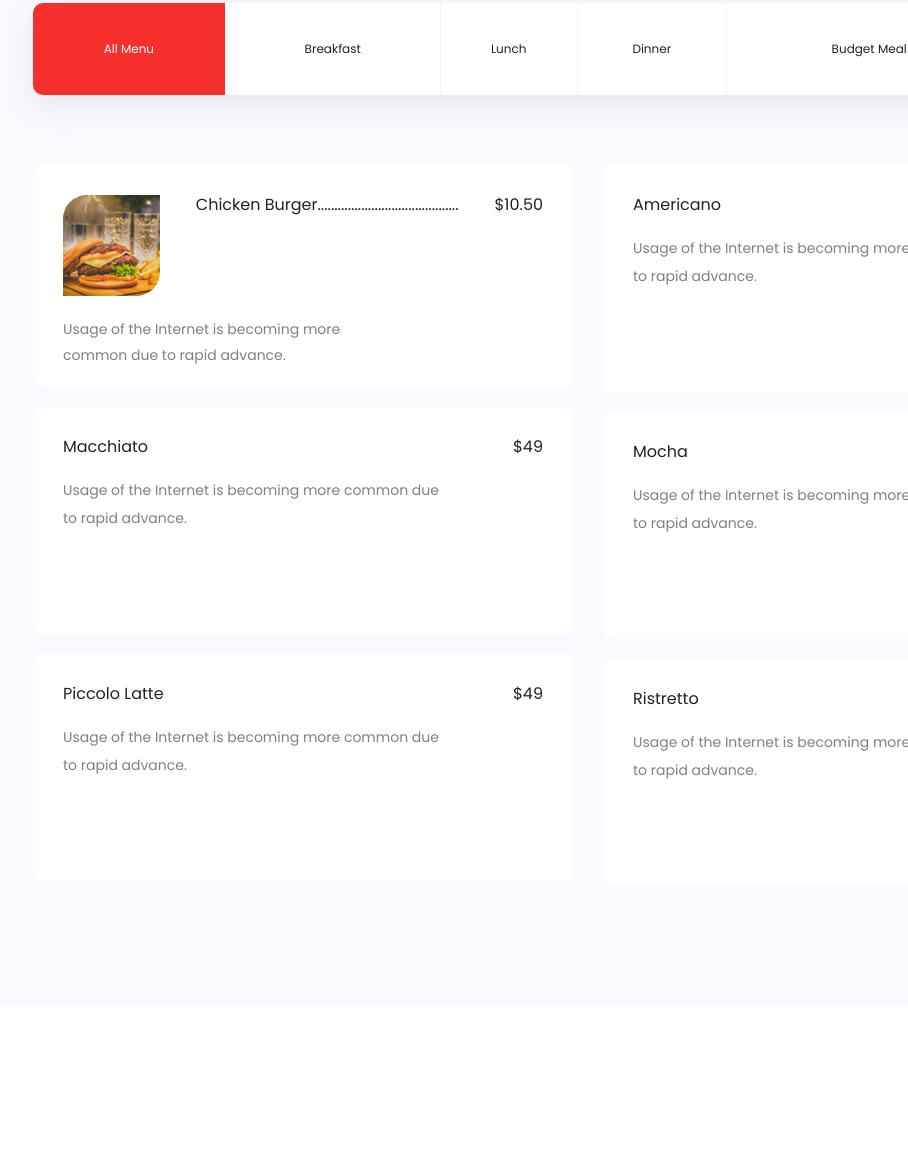
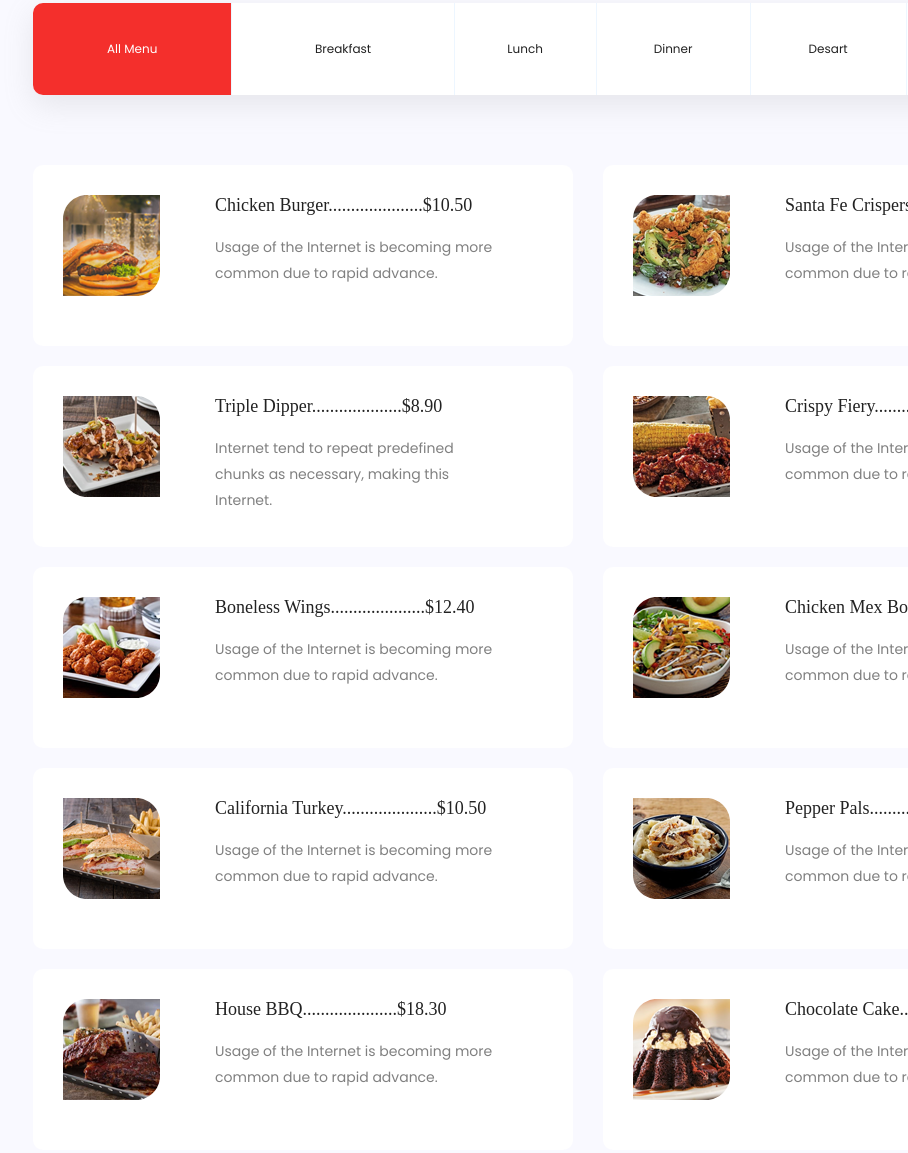
Before and after one commit to anjum18/resturant, a plain HTML site: page index.html in a window 1280 px wide. Shown: the part 2106-3259 px from the top of the page, without its empty margins (372-1280 px from the left). Before the commit the page ends 3112 px from the top, so only its background shows below. Drawn offline with nearby package versions, Linux system fonts and the light colour scheme; some packages are replaced by stand-ins of ours; a web font is replaced by a local one.

Commit message:
isotop of menu is working

```diff
--- a/css/main.css
+++ b/css/main.css
@@ -2139,9 +2139,11 @@ body.mobile-nav-active #mobile-nav-toggle {
   border-radius: 10px;
   padding: 30px;
   margin-top: 20px;
+
 }
 .single-menu .title-wrap {
   margin-bottom: 20px;
+
 }
 .single-menu p {
   margin-bottom: 0px;
--- a/css/resturant.css
+++ b/css/resturant.css
@@ -1,28 +1,93 @@
-
-
 /*
 reset css
 */
-
 
 /* http://meyerweb.com/eric/tools/css/reset/
    v2.0 | 20110126
    License: none (public domain)
 */
 
-html, body, div, span, applet, object, iframe,
-h1, h2, h3, h4, h5, h6, p, blockquote, pre,
-a, abbr, acronym, address, big, cite, code,
-del, dfn, em, img, ins, kbd, q, s, samp,
-small, strike, strong, sub, sup, tt, var,
-b, u, i, center,
-dl, dt, dd, ol, ul, li,
-fieldset, form, label, legend,
-table, caption, tbody, tfoot, thead, tr, th, td,
-article, aside, canvas, details, embed,
-figure, figcaption, footer, header, hgroup,
-menu, nav, output, ruby, section, summary,
-time, mark, audio, video {
+html,
+body,
+div,
+span,
+applet,
+object,
+iframe,
+h1,
+h2,
+h3,
+h4,
+h5,
+h6,
+p,
+blockquote,
+pre,
+a,
+abbr,
+acronym,
+address,
+big,
+cite,
+code,
+del,
+dfn,
+em,
+img,
+ins,
+kbd,
+q,
+s,
+samp,
+small,
+strike,
+strong,
+sub,
+sup,
+tt,
+var,
+b,
+u,
+i,
+center,
+dl,
+dt,
+dd,
+ol,
+ul,
+li,
+fieldset,
+form,
+label,
+legend,
+table,
+caption,
+tbody,
+tfoot,
+thead,
+tr,
+th,
+td,
+article,
+aside,
+canvas,
+details,
+embed,
+figure,
+figcaption,
+footer,
+header,
+hgroup,
+menu,
+nav,
+output,
+ruby,
+section,
+summary,
+time,
+mark,
+audio,
+video {
   margin: 0;
   padding: 0;
   border: 0;
@@ -31,22 +96,35 @@ time, mark, audio, video {
   vertical-align: baseline;
 }
 /* HTML5 display-role reset for older browsers */
-article, aside, details, figcaption, figure,
-footer, header, hgroup, menu, nav, section {
+article,
+aside,
+details,
+figcaption,
+figure,
+footer,
+header,
+hgroup,
+menu,
+nav,
+section {
   display: block;
 }
 body {
   line-height: 1;
 }
-ol, ul {
+ol,
+ul {
   list-style: none;
 }
-blockquote, q {
+blockquote,
+q {
   quotes: none;
 }
-blockquote:before, blockquote:after,
-q:before, q:after {
-	content: '';
+blockquote:before,
+blockquote:after,
+q:before,
+q:after {
+  content: "";
   content: none;
 }
 table {
@@ -58,18 +136,13 @@ table {
 personalise css
 */
 
-body{
+body {
   width: 1920px;
   font-family: Poppins;
   color: #ffffff;
-
 }
 
-
-
-
 .intro {
-
   width: 100%;
   padding-top: 358px;
   height: 800px;
@@ -89,41 +162,39 @@ body{
   padding-top: 358px;
 }
 
-h5{
+h5 {
   /* Style for "Restaurant" */
   width: 481px;
   height: 45px;
   color: #00c5d2;
-font-family: 'Sacramento', cursive;
+  font-family: "Sacramento", cursive;
   font-size: 36px;
   font-weight: 400;
   line-height: 15px;
   margin: 0 auto;
-
-
 }
-h1{
+h1 {
   /* Style for "We Provide" */
   width: 742px;
   height: 47px;
   color: #ffffff;
-font-family: 'Lobster Two', cursive;
+  font-family: "Lobster Two", cursive;
   font-size: 48px;
   font-weight: 700;
   line-height: 15px;
 }
-.subparagraph{
+.subparagraph {
   /* Style for "when an un" */
   width: 799px;
   height: 72px;
   color: #ffffff;
-font-family: 'Poppins', sans-serif;
+  font-family: "Poppins", sans-serif;
   font-size: 16px;
   font-weight: 500;
   line-height: 28px;
 }
 
-#About{
+#About {
   /* Style for "Rounded Re" */
   width: 150px;
   height: 50px;
@@ -133,12 +204,10 @@ text-transform: uppercase;
   color: #ffffff;
   font-size: 16px;
   font-weight: 400;
-line-height:30px;
+  line-height: 30px;
   margin-top: 50px;
-
-
 }
-#seemenu{
+#seemenu {
   /* Style for "See Menu" */
   width: 150px;
   height: 50px;
@@ -148,19 +217,15 @@ margin-top: 50px;
   color: #ffffff;
   font-size: 16px;
   font-weight: 400;
-	line-height:30px;
+  line-height: 30px;
   margin-top: 50px;
   margin-left: 30px;
-
-
-
-
 }
 
-a:hover{
+a:hover {
   background-color: #ff3a2d;
 }
-p{
+p {
   /* Style for "Injected h" */
   width: 790px;
   height: 128px;
@@ -170,7 +235,7 @@ font-size: 14px;
   font-weight: 400;
   line-height: 28px;
 }
-h1{
+h1 {
   /* Style for "We Provide" */
   width: 350px;
   height: 87px;
@@ -179,15 +244,14 @@ font-family: Sacramento;
   font-size: 36px;
   font-weight: 400;
   line-height: 54px;
-
 }
-span{
+span {
   /* Text style for "About Us" */
   color: #222222;
   font-family: "Lobster Two";
   font-size: 28px;
 }
-.aboutpara{
+.aboutpara {
   /* Style for "Injected h" */
   width: 790px;
   height: 128px;
@@ -197,7 +261,7 @@ font-size: 14px;
   font-weight: 400;
   line-height: 28px;
 }
-.foodkind{
+.foodkind {
   /* Style for "We Always" */
   width: 562px;
   height: 83px;
@@ -207,12 +271,11 @@ font-size: 36px;
   font-weight: 400;
   line-height: 54px;
 }
-.imgmenu{
+.imgmenu {
   width: 97px;
   height: 101px;
 }
-.menupara{
-	/* Style for "Internet t" */
+.menupara {
   width: 290px;
   height: 41px;
   color: #808080;
@@ -220,4 +283,20 @@ font-family: Poppins;
   font-size: 14px;
   font-weight: 400;
   line-height: 26px;
+  padding-top: 20px;
+
 }
+h4 {
+  width: 328px;
+  height: 19px;
+  color: #222222;
+  font-family: "Poppins - Semi Bold";
+  font-size: 18px;
+  font-weight: 400;
+  line-height: 49px;
+
+}
+.align-price{
+	/* padding-top: 20px; */
+
+}
--- a/index.html
+++ b/index.html
@@ -1,5 +1,6 @@
 <!DOCTYPE html>
 <html lang="en">
+
 <head>
   <meta charset="UTF-8">
   <meta name="viewport" content="width=device-width, initial-scale=1.0">
@@ -7,7 +8,8 @@
   <link href="https://fonts.googleapis.com/css?family=Sacramento&display=swap" rel="stylesheet">
   <link href="https://fonts.googleapis.com/css?family=Sacramento&display=swap" rel="stylesheet">
   <link href="https://fonts.googleapis.com/css?family=Lobster+Two|Poppins&display=swap" rel="stylesheet">
-    <link rel="stylesheet" href="https://stackpath.bootstrapcdn.com/bootstrap/4.3.1/css/bootstrap.min.css" integrity="sha384-ggOyR0iXCbMQv3Xipma34MD+dH/1fQ784/j6cY/iJTQUOhcWr7x9JvoRxT2MZw1T" crossorigin="anonymous">
+  <link rel="stylesheet" href="https://stackpath.bootstrapcdn.com/bootstrap/4.3.1/css/bootstrap.min.css"
+    integrity="sha384-ggOyR0iXCbMQv3Xipma34MD+dH/1fQ784/j6cY/iJTQUOhcWr7x9JvoRxT2MZw1T" crossorigin="anonymous">
   <!--
 			CSS
 			============================================= -->
@@ -23,6 +25,7 @@
   <link rel="stylesheet" href="css/resturant.css">
   <title>resturant</title>
 </head>
+
 <body>
   <header id="header">
     <div class="header-top">
@@ -74,7 +77,9 @@
             <div class="col-md-8 col-md-offset-2 intro-text">
               <h5>RestaurantBD is the name of pure food</h5>
               <h1>We Provide 100% Pure & Healthy Food</h1>
-                        <p class="subparagraph">when an unknown printer took a galley of type and scrambled it to make a type specimen book. It has survived not only five centuries, but also the leap into electronic typesetting, remaining essentially unchanged. It was popularised in the 1960s.</p>
+              <p class="subparagraph">when an unknown printer took a galley of type and scrambled it to make a type
+                specimen book. It has survived not only five centuries, but also the leap into electronic typesetting,
+                remaining essentially unchanged. It was popularised in the 1960s.</p>
 
               <a href="#Aboutus" class="btn btn-custom btn-lg page-scroll" id="About">About us</a>
               <a href="#SeeMenu" class="btn btn-custom btn-lg page-scroll" id="seemenu">See Menu</a>
@@ -95,7 +100,11 @@
           <h1>We Provide Best Services <br>
             <span>About Us</span></h1>
           <p class="aboutpara">
-              Injected humour, or randomised words which don't look evethe Internet tend to repeat predefined chunks as necessary, making this the first n slightly believable. If Lorem Ipsum, you need to be sure there isn't on the Internet tend to repeat predefined chunks as you are going to use a passage of Lorem Ipsum, you need to be sure there isn't on the Internet tend to repeat predefined chunks as necessary, making this the first true generator on the Internet tend to repeat predefined chunks as you
+            Injected humour, or randomised words which don't look evethe Internet tend to repeat predefined chunks as
+            necessary, making this the first n slightly believable. If Lorem Ipsum, you need to be sure there isn't on
+            the Internet tend to repeat predefined chunks as you are going to use a passage of Lorem Ipsum, you need to
+            be sure there isn't on the Internet tend to repeat predefined chunks as necessary, making this the first
+            true generator on the Internet tend to repeat predefined chunks as you
           </p>
 
         </div>
@@ -113,19 +122,14 @@
         <div class="menu-content pb-70 col-lg-8">
           <div class="title text-center">
             <h1 class="foodkind">What kind of Foods we serve for you<br>
-      <span> Main Dish</span</h1>
-
-  </div>
-</div>
-</div>
-
-        <ul class="filter-wrap filters col-lg-12 no-padding">
+              <span> Main Dish</span</h1> </div> </div> </div> <ul class="filter-wrap filters col-lg-12 no-padding">
                 <li class="active" data-filter="*">All Menu</li>
                 <li data-filter=".breakfast">Breakfast</li>
                 <li data-filter=".lunch">Lunch</li>
                 <li data-filter=".dinner">Dinner</li>
-            <li data-filter=".budget-meal">Budget Meal</li>
-            <li data-filter=".buffet">Buffet</li>
+                <li data-filter=".desart">Desart  </li>
+                <li data-filter=".kids-menu"> Kids Menu</li>
+
                 </ul>
 
                 <div class="filters-content">
@@ -134,67 +138,135 @@
                       <div class="single-menu">
                         <div class="title-wrap d-flex justify-content-between">
                           <img src="img/maindish/Layer_11.png" alt="maindish" class="imgmenu">
-        <h4>Chicken Burger..........................................</h4>
-        <h4 id="price">$10.50</h4>
-      </div>
+                          <div class="align-price">
+                            <h4>Chicken Burger.....................$10.50</h4>
                             <p class="menupara">
                               Usage of the Internet is becoming more common due to rapid advance.
                             </p>
                           </div>
                         </div>
+                      </div>
+                    </div>
+
                     <div class="col-md-6 all dinner">
                       <div class="single-menu">
                         <div class="title-wrap d-flex justify-content-between">
-        <h4>Americano</h4>
-        <h4 id="price">$49</h4>
-      </div>
-      <p>
+                          <img src="img/maindish/Layer_16.png" alt="maindish" class="imgmenu">
+                          <div class="align-price">
+                            <h4>Santa Fe Crispers.....................$10.50</h4>
+                            <p class="menupara">
                               Usage of the Internet is becoming more common due to rapid advance.
                             </p>
                           </div>
                         </div>
-                <div class="col-md-6 all budget-meal">
-    <div class="single-menu">
-      <div class="title-wrap d-flex justify-content-between">
-        <h4>Macchiato</h4>
-        <h4 id="price">$49</h4>
-      </div>
-      <p>
-        Usage of the Internet is becoming more common due to rapid advance.
-      </p>
                       </div>
                     </div>
                     <div class="col-md-6 all breakfast">
                       <div class="single-menu">
                         <div class="title-wrap d-flex justify-content-between">
-        <h4>Mocha</h4>
-        <h4 id="price">$49</h4>
+                          <img src="img/maindish/Layer_12.png" alt="maindish" class="imgmenu">
+                          <div class="align-price">
+                            <h4>Triple Dipper....................$8.90</h4>
+                            <p class="menupara">
+                              Internet tend to repeat predefined chunks as necessary, making this Internet.
+                            </p>
                           </div>
-      <p>
+                        </div>
+                      </div>
+                    </div>
+                    <div class="col-md-6 all dinner">
+                      <div class="single-menu">
+                        <div class="title-wrap d-flex justify-content-between">
+                          <img src="img/maindish/Layer_17.png" alt="maindish" class="imgmenu">
+                          <div class="align-price">
+                            <h4>Crispy Fiery.....................$10.50</h4>
+                            <p class="menupara">
                               Usage of the Internet is becoming more common due to rapid advance.
                             </p>
+                          </div>
+                        </div>
+                      </div>
+                    </div>
+
+                    <div class="col-md-6 all lunch">
+                      <div class="single-menu">
+                        <div class="title-wrap d-flex justify-content-between">
+                          <img src="img/maindish/Layer_13.png" alt="maindish" class="imgmenu">
+                          <div class="align-price">
+                            <h4>Boneless Wings.....................$12.40</h4>
+                            <p class="menupara">
+                              Usage of the Internet is becoming more common due to rapid advance.
+                            </p>
+                          </div>
+                        </div>
+                      </div>
+                    </div>
+                    <div class="col-md-6 all kids-menu">
+                      <div class="single-menu">
+                        <div class="title-wrap d-flex justify-content-between">
+                          <img src="img/maindish/Layer_20.png" alt="maindish" class="imgmenu">
+                          <div class="align-price">
+                            <h4>Chicken Mex Bow.....................$10.50</h4>
+                            <p class="menupara">
+                              Usage of the Internet is becoming more common due to rapid advance.
+                            </p>
+                          </div>
+                        </div>
+                      </div>
+                    </div>
+
+                    <div class="col-md-6 all kids-menu">
+                      <div class="single-menu">
+                        <div class="title-wrap d-flex justify-content-between">
+                          <img src="img/maindish/Layer_14.png" alt="maindish" class="imgmenu">
+                          <div class="align-price">
+                            <h4>California Turkey.....................$10.50</h4>
+                            <p class="menupara">
+                              Usage of the Internet is becoming more common due to rapid advance.
+                            </p>
+                          </div>
+                        </div>
+                      </div>
+                    </div>
+
+                    <div class="col-md-6 all lunch">
+                      <div class="single-menu">
+                        <div class="title-wrap d-flex justify-content-between">
+                          <img src="img/maindish/Layer_21.png" alt="maindish" class="imgmenu">
+                          <div class="align-price">
+                            <h4>Pepper Pals.....................$10.50</h4>
+                            <p class="menupara">
+                              Usage of the Internet is becoming more common due to rapid advance.
+                            </p>
+                          </div>
+                        </div>
                       </div>
                     </div>
                     <div class="col-md-6 all lunch">
                       <div class="single-menu">
                         <div class="title-wrap d-flex justify-content-between">
-        <h4>Piccolo Latte</h4>
-        <h4 id="price">$49</h4>
-      </div>
-      <p>
+                          <img src="img/maindish/Layer_15.png" alt="maindish" class="imgmenu">
+                          <div class="align-price">
+                            <h4>House BBQ.....................$18.30</h4>
+                            <p class="menupara">
                               Usage of the Internet is becoming more common due to rapid advance.
                             </p>
                           </div>
                         </div>
-                <div class="col-md-6 all buffet">
+                      </div>
+                    </div>
+
+                    <div class="col-md-6 all desart">
                       <div class="single-menu">
                         <div class="title-wrap d-flex justify-content-between">
-        <h4>Ristretto</h4>
-        <h4 id="price">$49</h4>
-      </div>
-      <p>
+                          <img src="img/maindish/Layer_19.png" alt="maindish" class="imgmenu">
+                          <div class="align-price">
+                            <h4>Chocolate Cake.....................$10.50</h4>
+                            <p class="menupara">
                               Usage of the Internet is becoming more common due to rapid advance.
                             </p>
+                          </div>
+                        </div>
                       </div>
                     </div>
                   </div>
@@ -222,4 +294,5 @@
   <script src="js/mail-script.js"></script>
   <script src="js/main.js"></script>
 </body>
+
 </html>
```
Lines whose indentation alone changed are shown as unchanged.
